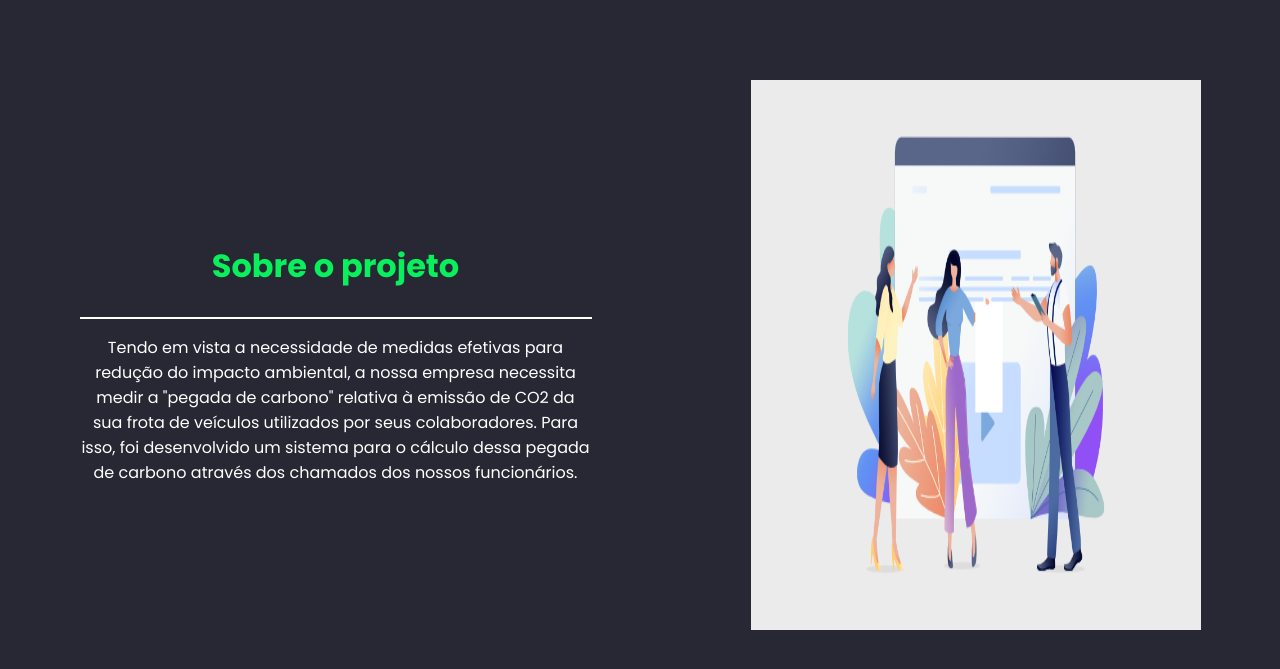
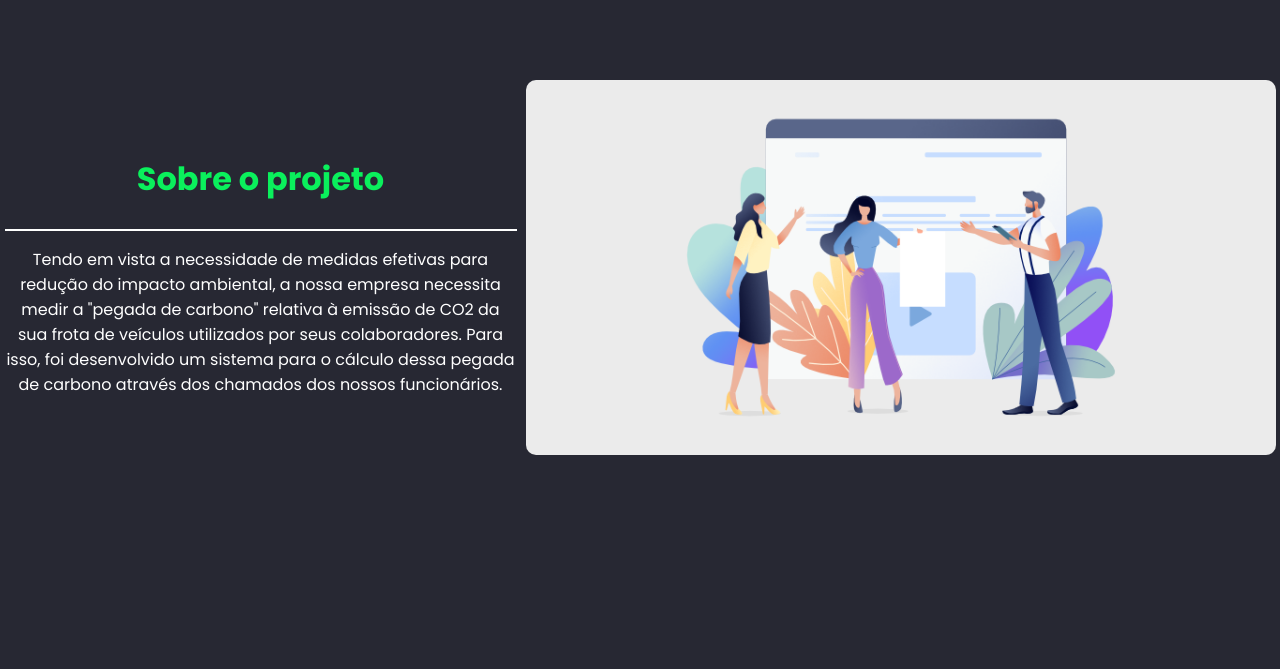
Before and after one commit to GustavoStorb/ProjetoIntegradorPHP, a PHP site: page /about in a window 1280 px wide. Shown: the part 75-744 px from the top of the page. Run offline with PHP 8.4, Linux system fonts and the light colour scheme.

Commit message:
tamanho de imagem

```diff
--- a/app/Views/about.php
+++ b/app/Views/about.php
@@ -21,7 +21,7 @@ if(!defined('2022T2')){
           </p>
         </div>
         <div>
-          <img height="550px" width="900px" class="fadeIn" src="./public/about.png" />
+          <img width="750px" class="fadeIn br-10" src="./public/about.png" />
         </div>
       </section>
     </div>
--- a/app/Views/index.php
+++ b/app/Views/index.php
@@ -29,7 +29,7 @@ if(!defined('2022T2')){
           </p>
         </div>
         <div>
-          <img class="fadeIn" src="./public/logo.png" />
+          <img width="450px" class="fadeIn" src="./public/logo.png" />
         </div>
       </section>
     </div>
--- a/public/main.css
+++ b/public/main.css
@@ -142,7 +142,6 @@ hr {
 }
 
 section.hero img {
-  width: 450px;
   pointer-events: none;
 }
 
```
